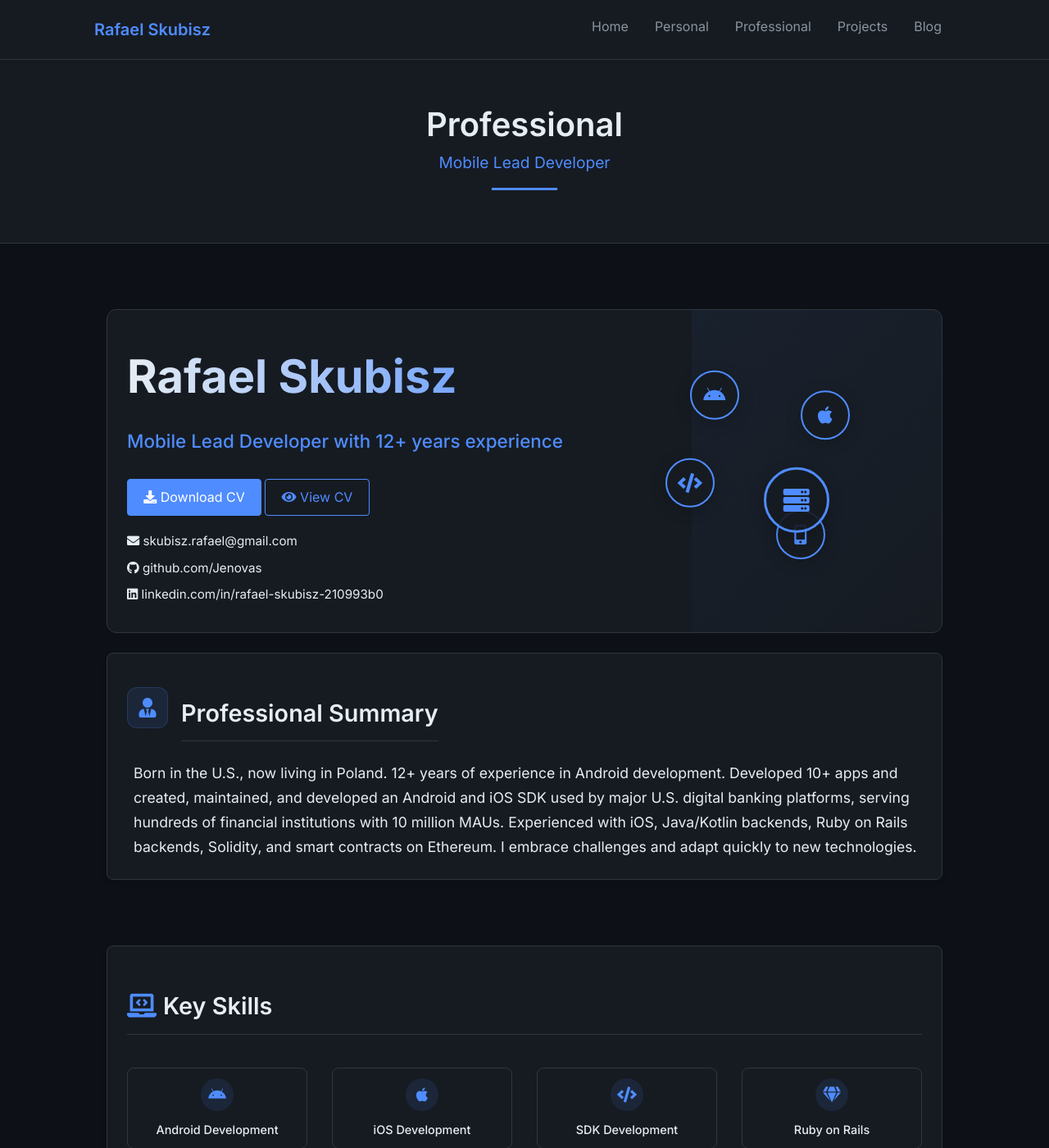
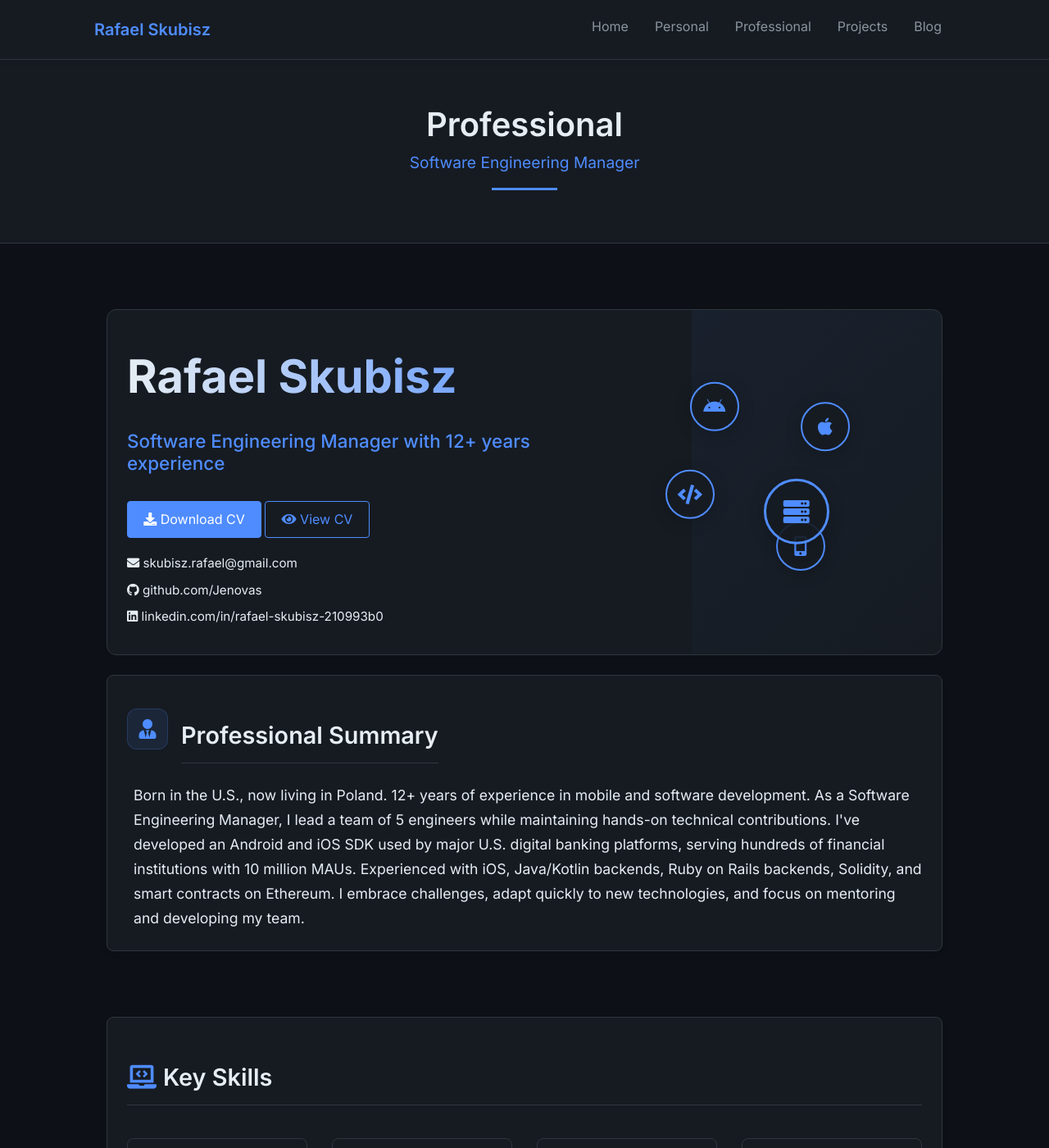
Before and after one commit to Jenovas/jenovas.github.io, a Jekyll site: the page built from cv.md, in a window 1280 px wide and 1400 px high. Shown: the whole window at 82% size. Built offline with Jekyll 4.4.1, drawn with Linux system fonts in a browser that asks for light colours; some of the changed text lies outside the part shown.

Commit message:
New article, new position

```diff
--- a/_posts/2025-04-22-clean-compose-setup.markdown
+++ b/_posts/2025-04-22-clean-compose-setup.markdown
@@ -3,7 +3,7 @@
 title: "How to Manage State Effectively in Jetpack Compose"
 date: 2025-04-22 23:52:00 +0200
 categories: [tutorials, android-development]
-tags: ["Android", "Kotlin", "Jetpack Compose", "State Management"]
+tags: ["Android", "Kotlin", "Jetpack Compose", "State Management", "MVI"]
 ---
 
 Managing state properly is one of the biggest challenges in any Android application, especially when using Jetpack Compose. In this article, I want to share a setup I've found very effective for keeping Compose apps clean, manageable, and easy to maintain.
--- a/about.markdown
+++ b/about.markdown
@@ -45,7 +45,7 @@
           <div class="card-content">
             <p>My fascination with technology began at an early age when I discovered I could create things that others could interact with. This led me down the path of software development, where I've spent more than a decade focused primarily on mobile applications.</p>
             <p>Having lived in both the United States and Poland, I bring a unique cultural perspective to my work. This background has helped me develop software with global appeal and understand the needs of diverse user bases.</p>
-            <p>Today, I focus on creating solutions in the financial technology sector, but I'm always exploring new technologies and approaches that can push the boundaries of what's possible in mobile development.</p>
+            <p>Today, I serve as a Software Engineering Manager at Pulsate, where I blend hands-on technical leadership with team management. I lead a team of 5 engineers while maintaining technical contributions, focusing on creating solutions in the financial technology sector. I'm passionate about leveraging AI tools and modern technologies to increase productivity and drive innovation, all while mentoring and developing the skills of my team members.</p>
           </div>
         </div>
       </div>
--- a/cv.md
+++ b/cv.md
@@ -1,7 +1,7 @@
 ---
 layout: page
 title: Professional
-subtitle: Mobile Lead Developer
+subtitle: Software Engineering Manager
 permalink: /cv/
 ---
 
@@ -10,7 +10,7 @@
     <div class="row align-items-center">
       <div class="col-lg-7 col-md-7 ps-lg-4">
         <h1 class="display-4 text-gradient mb-2">Rafael Skubisz</h1>
-        <h2 class="professional-subtitle mb-4">Mobile Lead Developer with 12+ years experience</h2>
+        <h2 class="professional-subtitle mb-4">Software Engineering Manager with 12+ years experience</h2>
 
         <div class="professional-actions mb-3">
           <a href="/assets/files/RafaelSkubisz_CV.pdf" class="btn btn-primary me-3" download>
@@ -65,7 +65,7 @@
         </div>
 
         <div class="card-content">
-          <p class="summary-text">Born in the U.S., now living in Poland. 12+ years of experience in Android development. Developed 10+ apps and created, maintained, and developed an Android and iOS SDK used by major U.S. digital banking platforms, serving hundreds of financial institutions with 10 million MAUs. Experienced with iOS, Java/Kotlin backends, Ruby on Rails backends, Solidity, and smart contracts on Ethereum. I embrace challenges and adapt quickly to new technologies.</p>
+          <p class="summary-text">Born in the U.S., now living in Poland. 12+ years of experience in mobile and software development. As a Software Engineering Manager, I lead a team of 5 engineers while maintaining hands-on technical contributions. I've developed an Android and iOS SDK used by major U.S. digital banking platforms, serving hundreds of financial institutions with 10 million MAUs. Experienced with iOS, Java/Kotlin backends, Ruby on Rails backends, Solidity, and smart contracts on Ethereum. I embrace challenges, adapt quickly to new technologies, and focus on mentoring and developing my team.</p>
         </div>
       </div>
     </div>
@@ -178,6 +178,34 @@
           <div class="job-header">
             <div class="job-title-container">
               <div class="job-icon">
+                <i class="fas fa-users-cog"></i>
+              </div>
+              <div>
+                <h3>Software Engineering Manager</h3>
+                <div class="company">Pulsate</div>
+              </div>
+            </div>
+            <div class="job-meta">
+              <div class="job-date"><i class="far fa-calendar-alt me-2"></i>July 2023 - Present</div>
+              <div class="location"><i class="fas fa-map-marker-alt me-2"></i>Remote (Ireland Based Company)</div>
+            </div>
+          </div>
+          <div class="job-content">
+            <ul class="job-responsibilities">
+              <li>Lead and mentor a team of 5 engineers (2 backend, 1 mobile, 2 full stack) while maintaining hands-on development (30-50% of time)</li>
+              <li>Set architectural direction, lead design reviews, and uphold technical excellence across the stack</li>
+              <li>Champion AI tools and automation frameworks to improve developer efficiency and code quality</li>
+              <li>Serve as primary technical liaison for customer and partner-facing engagements</li>
+              <li>Define team OKRs and roadmap goals aligned with company priorities</li>
+              <li>Foster team growth through coaching, collaboration, and cross-functional influence</li>
+            </ul>
+          </div>
+        </div>
+
+        <div class="job-item">
+          <div class="job-header">
+            <div class="job-title-container">
+              <div class="job-icon">
                 <i class="fas fa-laptop-code"></i>
               </div>
               <div>
@@ -186,7 +214,7 @@
               </div>
             </div>
             <div class="job-meta">
-              <div class="job-date"><i class="far fa-calendar-alt me-2"></i>November 2014 - Present</div>
+              <div class="job-date"><i class="far fa-calendar-alt me-2"></i>November 2014 - July 2023</div>
               <div class="location"><i class="fas fa-map-marker-alt me-2"></i>Remote (Ireland Based Company)</div>
             </div>
           </div>
```
Also changed, not shown: _posts/2025-04-26-mvvm-vs-mvi.markdown (added, +267 -0 lines), index.md (+3 -3 lines).
